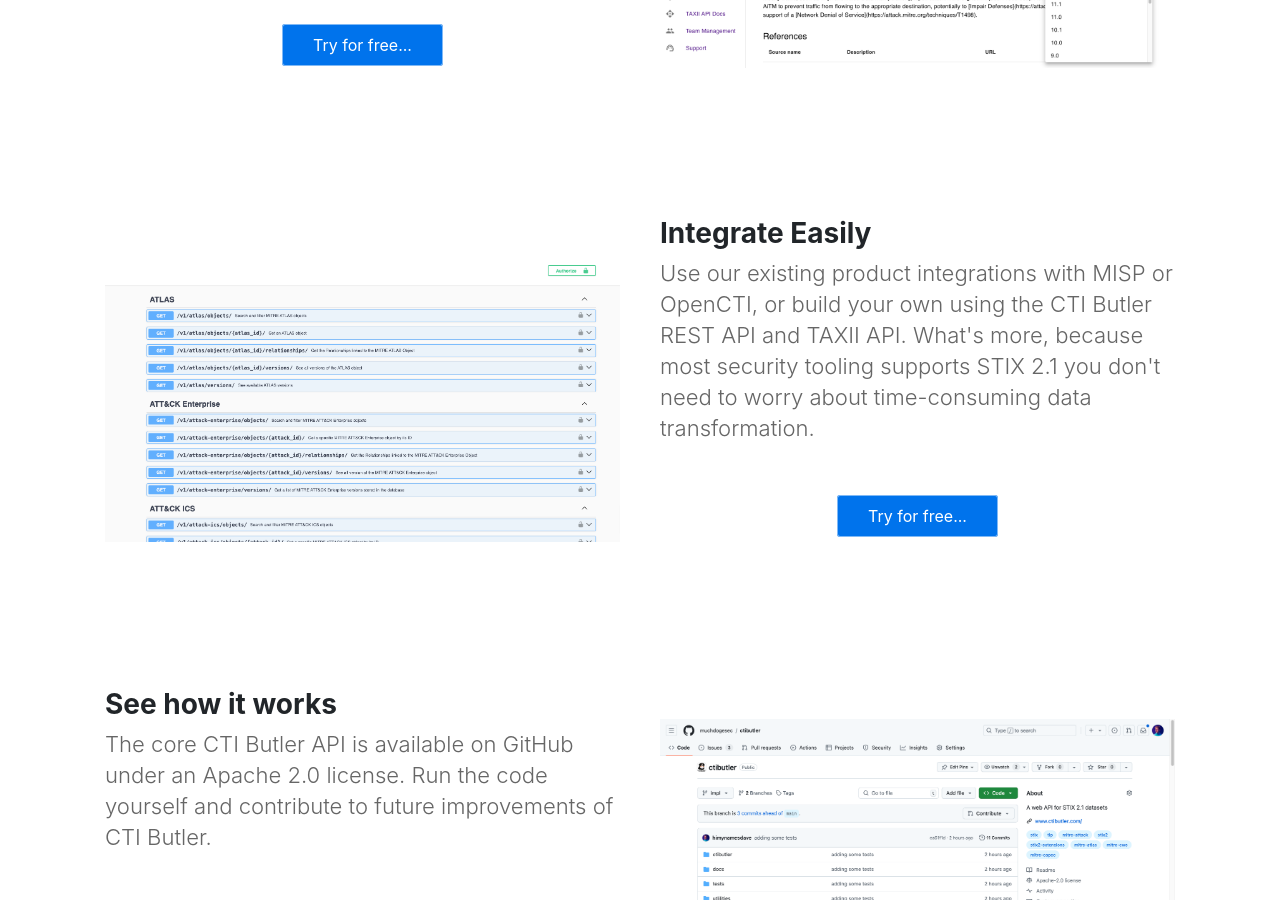
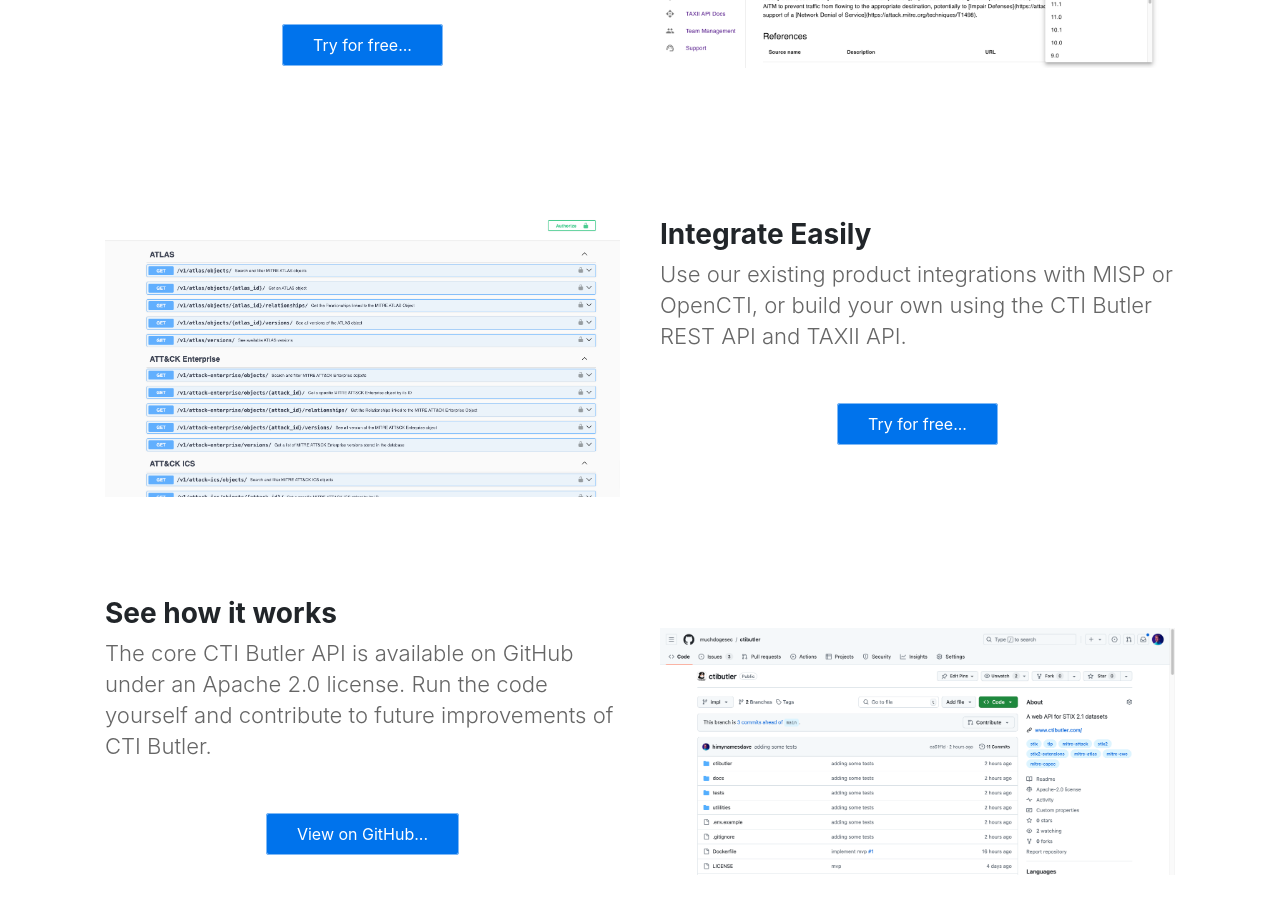
Before and after one commit to muchdogesec/ctibutler-website, a Jekyll site: the page built from index.html, in a window 1280 px wide and 900 px high, scrolled down 2064 px. Built offline with Jekyll 4.4.1, drawn with Linux system fonts in a browser that asks for light colours; the list of posts is cut into pages by our own code.

Commit message:
index fixes (#5)

```diff
--- a/index.html
+++ b/index.html
@@ -58,7 +58,7 @@
 		<div class="container flex">
 			<div class="text editable">
 				<h3><strong>Integrate Easily</strong></h3>
-				<p>Use our existing product integrations with MISP or OpenCTI, or build your own using the CTI Butler REST API and TAXII API. What's more, because most security tooling supports STIX 2.1 you don't need to worry about time-consuming data transformation.</p>
+				<p>Use our existing product integrations with MISP or OpenCTI, or build your own using the CTI Butler REST API and TAXII API.</p>
 				<div class="cta button" align="center"><a href="https://app.ctibutler.com">Try for free...</a></div>
 			</div>
 			<div class="image">
```
